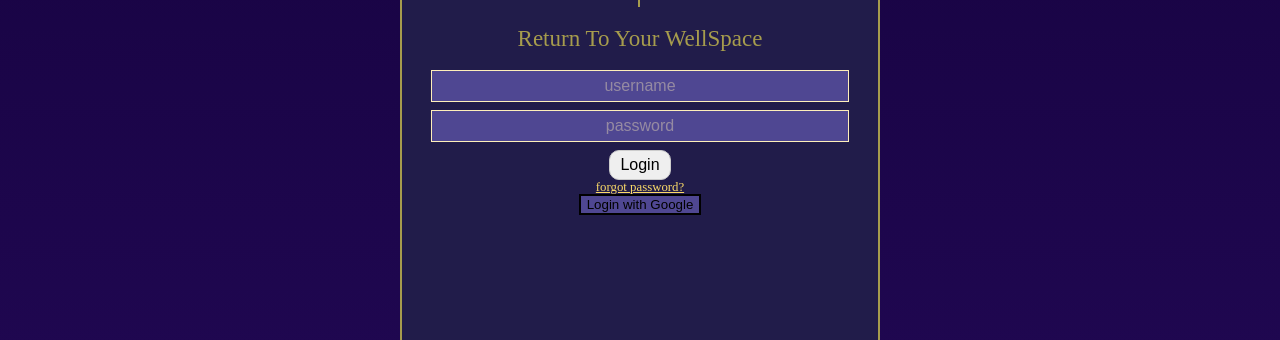
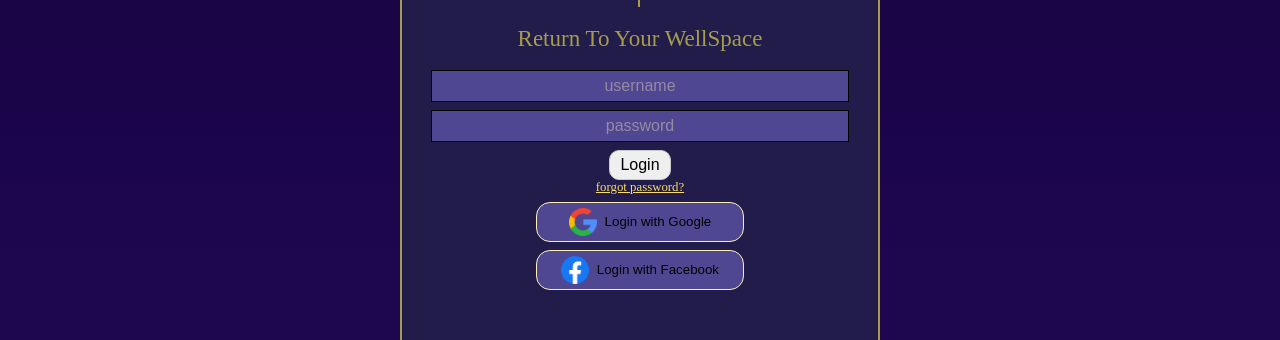
Before and after one commit to Kspiropali/final-frontier, a React (Vite) app in the folder client/: page /login-register in a window 1280 px wide. Shown: the part 445-785 px from the top of the page. Built offline with nearby package versions, Linux system fonts and the light colour scheme.

Commit message:
OAuth buttons added to the form

```diff
--- a/client/src/assets/css/login.css
+++ b/client/src/assets/css/login.css
@@ -1,5 +1,6 @@
 :root{
     --lighter-purple: #4F4792;
+    --yellow-border: #FEEFBA;
 }
 .login-container {
     margin: auto;
@@ -42,6 +43,10 @@ button {
 }
 
 .input-area-container {
+    /* display: flex;
+    flex-direction: column; */
+    /* justify-content: center;
+    align-items: center; */
     text-align: center;
     width: auto;
     margin: 0px 6%;
@@ -62,7 +67,7 @@ input {
     width: 100%;
     height: 4vh;
     text-align: center;
-    color: #FEEFBA;
+    /* color: #FEEFBA; */
     background-color: var(--lighter-purple);
     border-radius: 0px;
     border-color: unset;
@@ -96,7 +101,22 @@ input {
     text-align: center;
 }
 
+
 .OAuth-btn {
-    border: 2px solid black;
+    display: flex;
+    justify-content: center;
+    align-items: center;
+    margin: auto;
+    margin-top: 1vh;
+    border: 1px solid var(--yellow-border);
     background-color: var(--lighter-purple);
+    height: 5vh;
+    width: 26vh;
+    padding: 3px;
+    border-radius: 14px;
 }
+
+.OAuth-icon {
+    height: 87%;
+    margin-right: 1vh;
+}
--- a/client/src/components/OAuthButtons/index.jsx
+++ b/client/src/components/OAuthButtons/index.jsx
@@ -1,10 +1,15 @@
 import React from 'react'
+import google from "../../assets/images/oAuthIcons/google.png"
+import facebook from "../../assets/images/oAuthIcons/facebook.png"
 
 const OAuthButtons = () => {
   return (
     <>
     <button className='OAuth-btn' id='google-Oauth'>
-      <img src="" alt="" />Login with Google
+      <img src={google} alt="" className='OAuth-icon'/>Login with Google
+    </button>
+    <button className='OAuth-btn' id='google-Oauth'>
+      <img src={facebook} alt="" className='OAuth-icon'/>Login with Facebook
     </button>
     </>
   )
```
